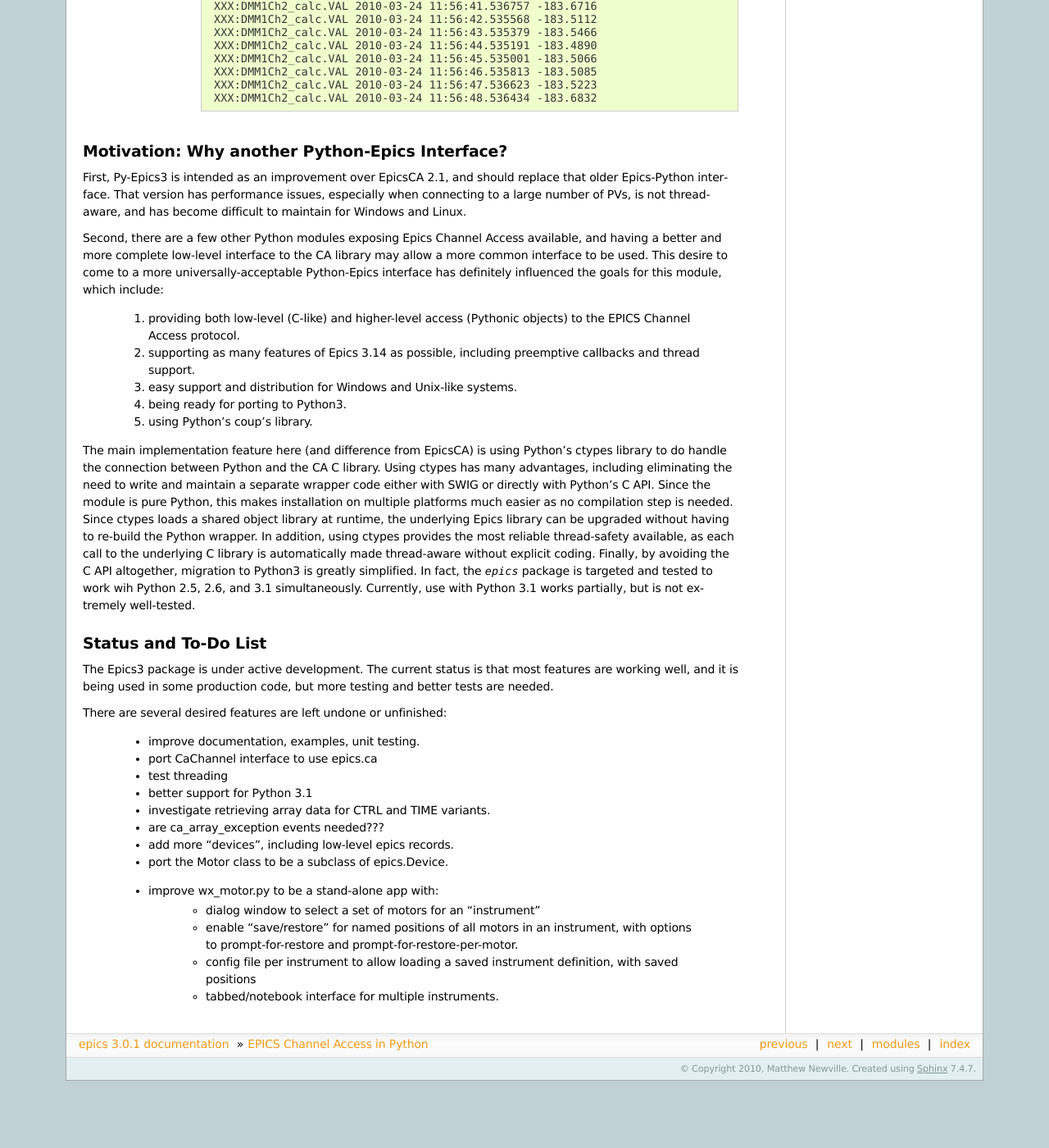
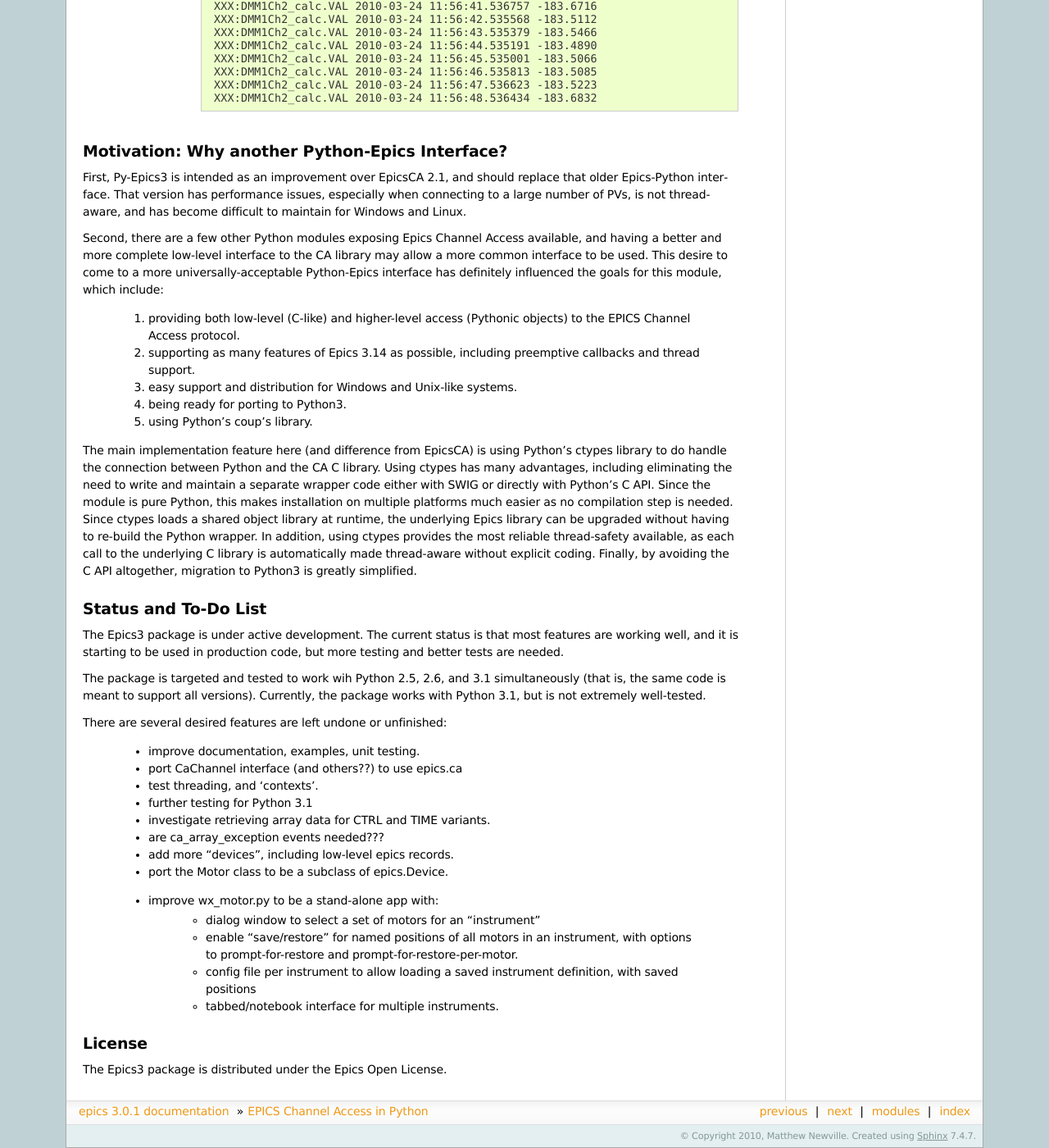
Before and after one commit to pyepics/pyepics, a Sphinx documentation site: the page built from doc/overview.rst, in a window 1280 px wide and 1400 px high, scrolled down 3248 px. Shown: the whole window at 82% size. Built offline with Sphinx 7.4.7, drawn with Linux system fonts in a browser that asks for light colours; formulas are drawn with MathJax 3; before the commit the page ends 4566 px from its top, so only the background shows below that.

Commit message:
git-svn-id: http://millenia.cars.aps.anl.gov/svn/pyepics3@120 ac7fc886-e22a-4fb8-a9e7-517b44086b78

```diff
--- a/doc/overview.rst
+++ b/doc/overview.rst
@@ -268,27 +268,29 @@
 thread-safety available, as each call to the underlying C library is
 automatically made thread-aware without explicit coding.  Finally, by
 avoiding the C API altogether, migration to Python3 is greatly simplified.
-In fact, the `epics` package is targeted and tested to work wih Python 2.5,
-2.6, and 3.1 simultaneously.  Currently, use with Python 3.1 works
-partially, but is not extremely well-tested.
 
 
 Status and To-Do List
 =====================
 
 The Epics3 package is under active development.   The current status is that
-most features are working well, and it is being used in some production
+most features are working well, and it is starting to be used in production
 code, but more testing and better tests are needed.
+
+The package is targeted and tested to work wih Python 2.5, 2.6, and 3.1
+simultaneously (that is, the same code is meant to support all versions).
+Currently, the package works with Python 3.1, but is not extremely
+well-tested.
 
 There are several desired features are left undone or unfinished:
 
  *  improve documentation, examples, unit testing.
 
- *  port CaChannel interface to use epics.ca
+ *  port CaChannel interface (and others??) to use epics.ca
 
- *  test threading
+ *  test threading, and 'contexts'.
 
- *  better support for Python 3.1
+ *  further testing for Python 3.1
 
  *  investigate retrieving array data for CTRL and TIME variants.
 
@@ -306,3 +308,8 @@
      - config file per instrument to allow loading a saved
        instrument definition, with saved positions
      - tabbed/notebook interface for multiple instruments.
+
+License
+============
+
+The Epics3 package is distributed under the Epics Open License.
```
